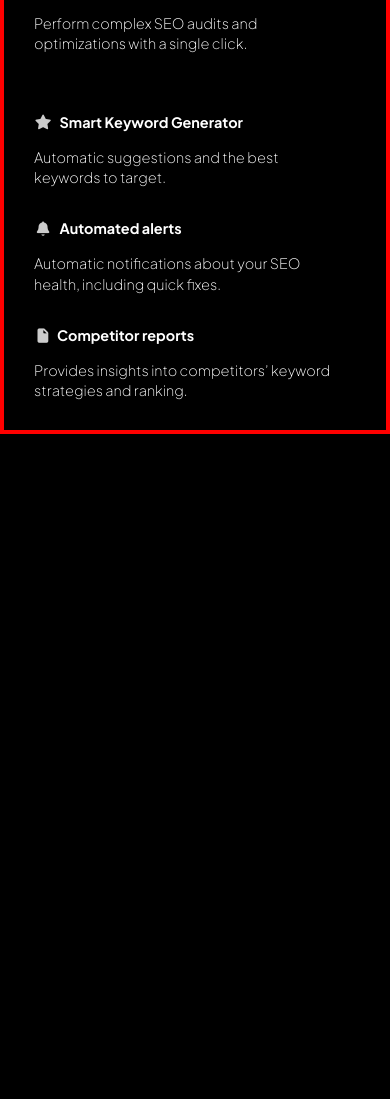
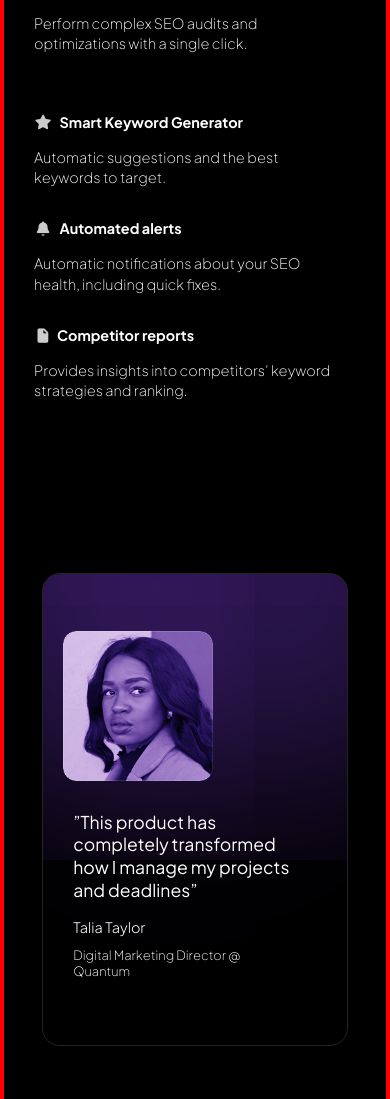
Before and after one commit to Israr29/AI-Startup-Website-UI-Kit, a plain HTML site: page components/index.html in a window 390 px wide. Shown: the part 1681-2780 px from the top of the page. Before the commit the page ends 2115 px from the top, so only its background shows below. Drawn offline with Linux system fonts and the light colour scheme.

Commit message:
completed the design and responsiveness of testimonial section

```diff
--- a/components/index.html
+++ b/components/index.html
@@ -17,6 +17,7 @@
     <link rel="stylesheet" href="/components/styles/Navbar.css" />
     <link rel="stylesheet" href="/components/styles/Hero-Section.css" />
     <link rel="stylesheet" href="/components/styles/feature-section.css" />
+    <link rel="stylesheet" href="/components/styles/testimonial-section.css" />
 
   </head>
 
@@ -308,6 +309,22 @@
         </div>
     </section>
 
+    <!-- Testimonial section -->
+     <section class="testimonial">
+
+      <div class="testimonial-content">
+        <div class="box-shadow"></div>
+        <div class="img-container">
+          <img src="/src/customer-images.png" alt="Customer Image" >
+        </div>
+        <div class="review">
+          <p class="comment">”This product has completely transformed how I manage my projects and deadlines”</p>
+          <h4>Talia Taylor</h4>
+          <p class="prof">Digital Marketing Director @ Quantum</p>
+        </div>
+      </div>
+     </section>
+
 
 
     <script src="/components/script.js"></script>
--- a/components/styles/feature-section.css
+++ b/components/styles/feature-section.css
@@ -130,6 +130,7 @@
 }
 
 
+
 @media (max-width: 430px){
   .f-heading p {
     font-size: 1.2rem;
--- /dev/null
+++ b/components/styles/testimonial-section.css
@@ -0,0 +1,177 @@
+.testimonial{
+    width: 100%;
+    height: 90vh;
+    display: flex;
+    align-items: center;
+    justify-content: center;
+
+
+}
+
+
+.testimonial-content{
+    border: 1px solid rgba(62, 61, 61, 0.604);
+    width: 80%;
+    height: 473px;
+    display: flex;
+    align-items: center;
+    justify-content: center;
+    border-radius:18px ;
+    gap: 1.5rem;
+    position: relative;
+    overflow-y: hidden;
+    z-index: 1;
+    background: transparent;
+    padding: 0px 20px;
+
+}
+
+.img-container{
+    z-index: 1;
+    background: transparent;
+}
+
+.img-container img{
+    background: transparent;
+    border: none;
+    width: 210px;
+    height:210px;
+}
+
+
+.box-shadow {
+    position: absolute;
+    top: -21rem;
+    width: 80%;
+    height: 45vh;
+    border-radius: 50%;
+    border: none;
+    overflow: hidden;
+    box-shadow:0px 0px 1000px 180px rgba(140, 69, 255, 0.49);
+    z-index: -1;
+}
+
+
+
+
+
+
+
+
+.review{
+    background: transparent;
+ z-index: 1;
+    width: 339px;
+    height: 170px;
+    padding: 10px;
+}
+
+.review .comment{
+    background: transparent;
+    font-size: 1.1rem;
+    line-height: 1.3;
+    margin-bottom: 1rem;
+     z-index: 1;
+}
+
+.review h4{
+    background: transparent;
+    margin-bottom: .7rem;
+    font-size: .9rem;
+    font-weight: 300;
+     z-index: 1;
+}
+
+.review .prof{
+    background: transparent;
+    font-size: .9rem;
+    font-weight: 100;
+     z-index: 1;
+}
+
+
+/* responsiveness at 810px */
+
+
+@media (max-width:1600px){
+    .box-shadow{
+        top: -30rem;
+        box-shadow:0px 0px 1000px 300px rgba(140, 69, 255, 0.49);
+    }
+}
+@media (max-width:1025px){
+    .box-shadow{
+        top: -40rem;
+        box-shadow:0px 0px 1000px 480px rgba(140, 69, 255, 0.49);
+    }
+}
+
+@media (max-width:821px){
+
+    .img-container img{
+    background: transparent;
+    border: none;
+    width: 170px;
+    height:170px;
+}
+
+.testimonial-content{
+    gap: 1rem;
+    align-content: center;
+    padding: 10px;
+}
+
+
+.review{
+    width: 270px;
+    height: 170px;
+
+}
+
+    .box-shadow{
+        top: -40rem;
+        box-shadow:0px 0px 1000px 450px rgba(140, 69, 255, 0.49);
+    }
+
+}
+
+
+
+@media (max-width: 700px){
+  .testimonial-content{
+    display: flex;
+    flex-direction: column;
+    align-items: flex-start;
+    padding: 0px 20px;
+  }
+}
+
+@media (max-width: 450px){
+    .img-container img{
+        width: 150px;
+        height: 150px;
+    }
+
+    .review{
+
+        width: 240px;
+        height: auto;
+    }
+
+    .comment{
+        font-size: .9rem;
+    }
+
+    .review .prof{
+        font-size: .8rem;
+    }
+
+    .box-shadow{
+        top: -28rem;
+
+
+        box-shadow:0px 0px 1000px 250px rgba(140, 69, 255, 0.49);
+
+    }
+
+}
```
Also changed, not shown: src/customer-images.png (added).
